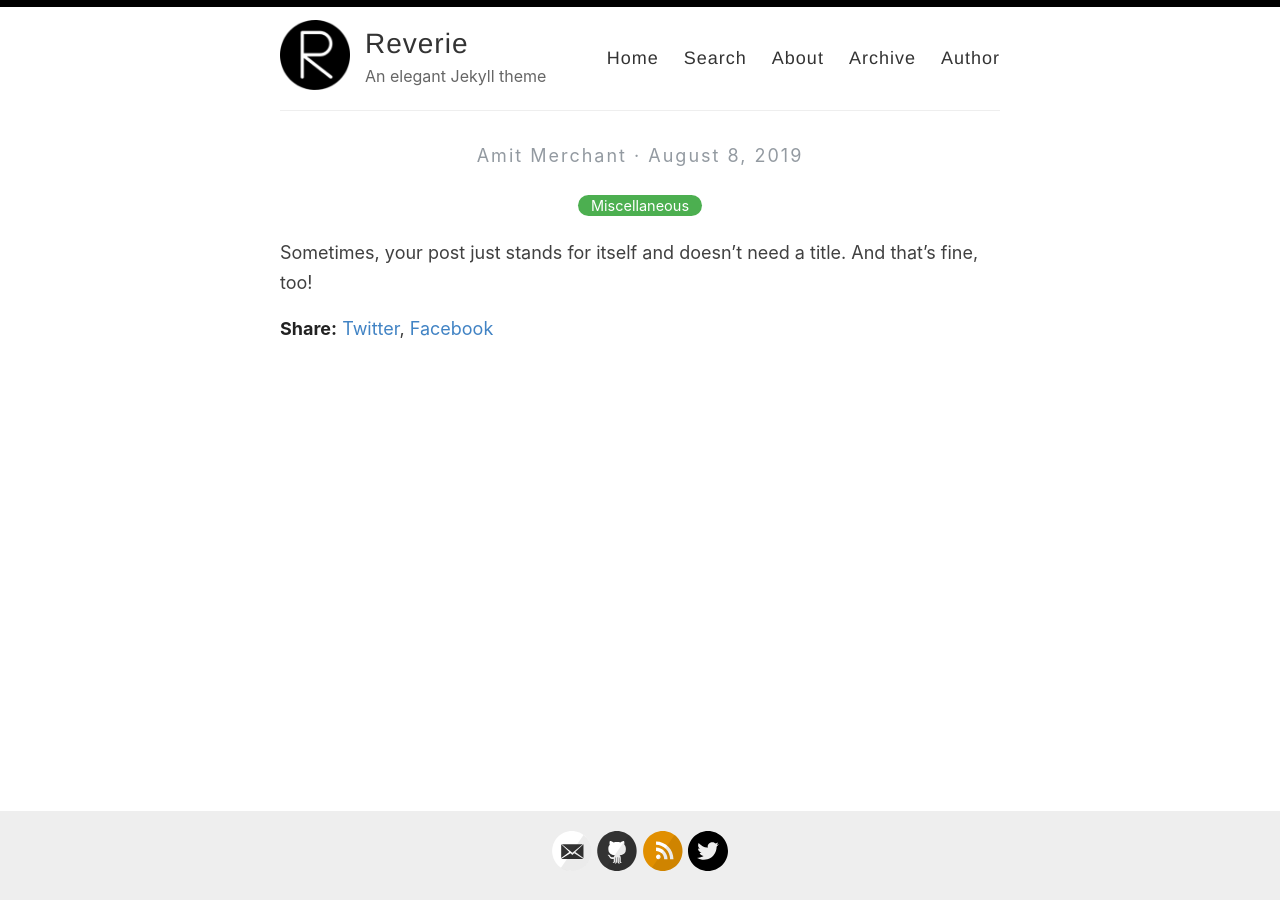
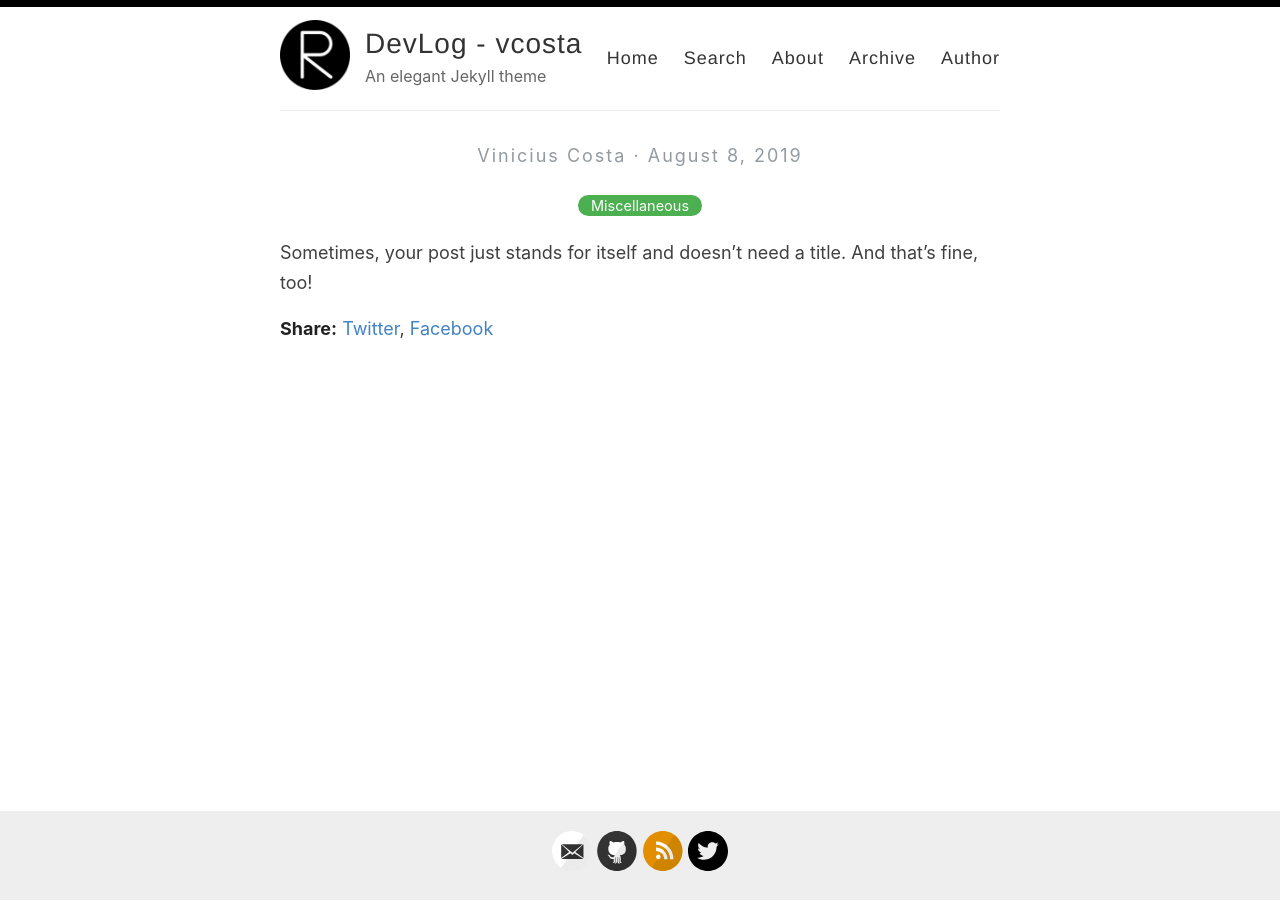
Before and after one commit to vc0sta/devlog.vcosta.dev, a Jekyll site: the page built from _posts/2019-08-08-no-title-posts.md, in a window 1280 px wide. Built offline with Jekyll 4.4.1, drawn with Linux system fonts in a browser that asks for light colours.

Commit message:
changing some other infos

```diff
--- a/_config.yml
+++ b/_config.yml
@@ -3,10 +3,10 @@
 #
 
 # Name of your site (displayed in the header)
-name: Reverie
+name: DevLog - vcosta
 
 # Name of the author
-author: Amit Merchant
+author: Vinicius Costa
 
 # Short bio or description (displayed in the header)
 description: An elegant Jekyll theme
--- a/_layouts/default.html
+++ b/_layouts/default.html
@@ -32,7 +32,7 @@
               <a href="{{ site.baseurl }}/search">Search</a>
               <a href="{{ site.baseurl }}/about">About</a>
               <a href="{{ site.baseurl }}/archive">Archive</a>
-              <a href="resume.vcosta.dev">Author</a>
+              <a href="https://resume.vcosta.dev">Author</a>
             </nav>
           </header>
         </div>
```
